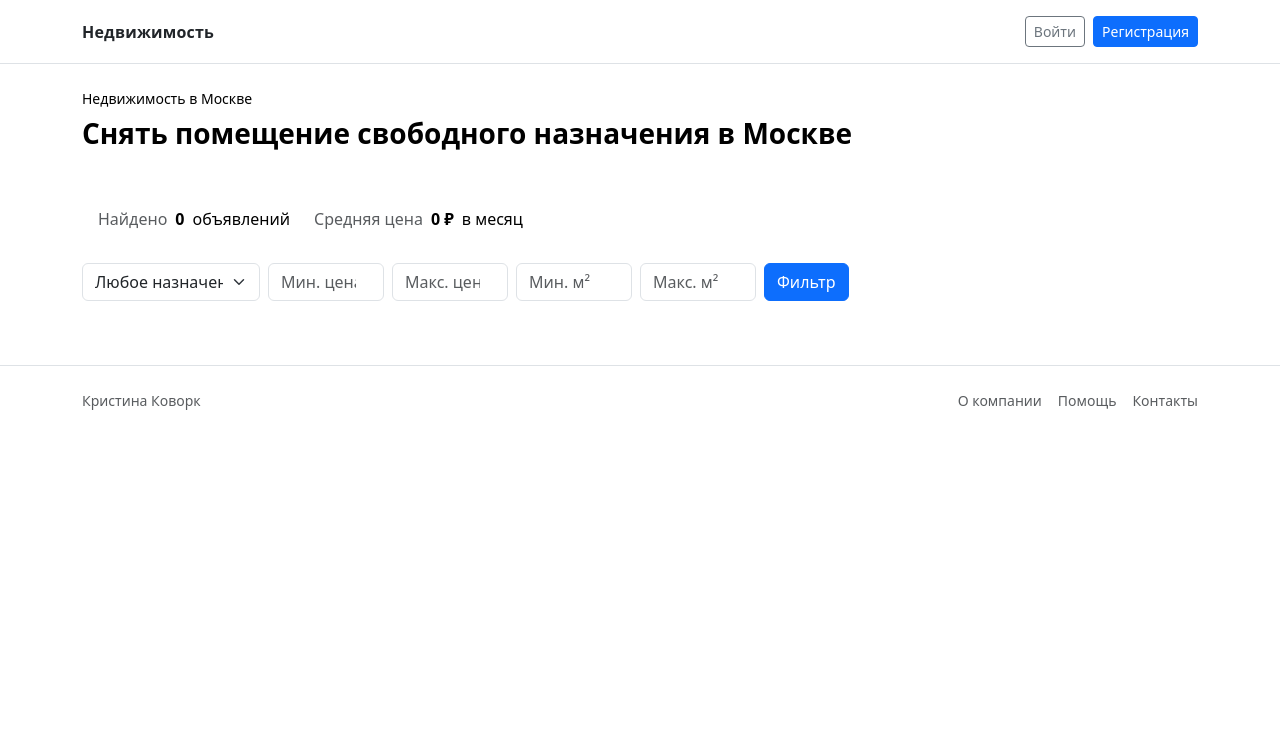
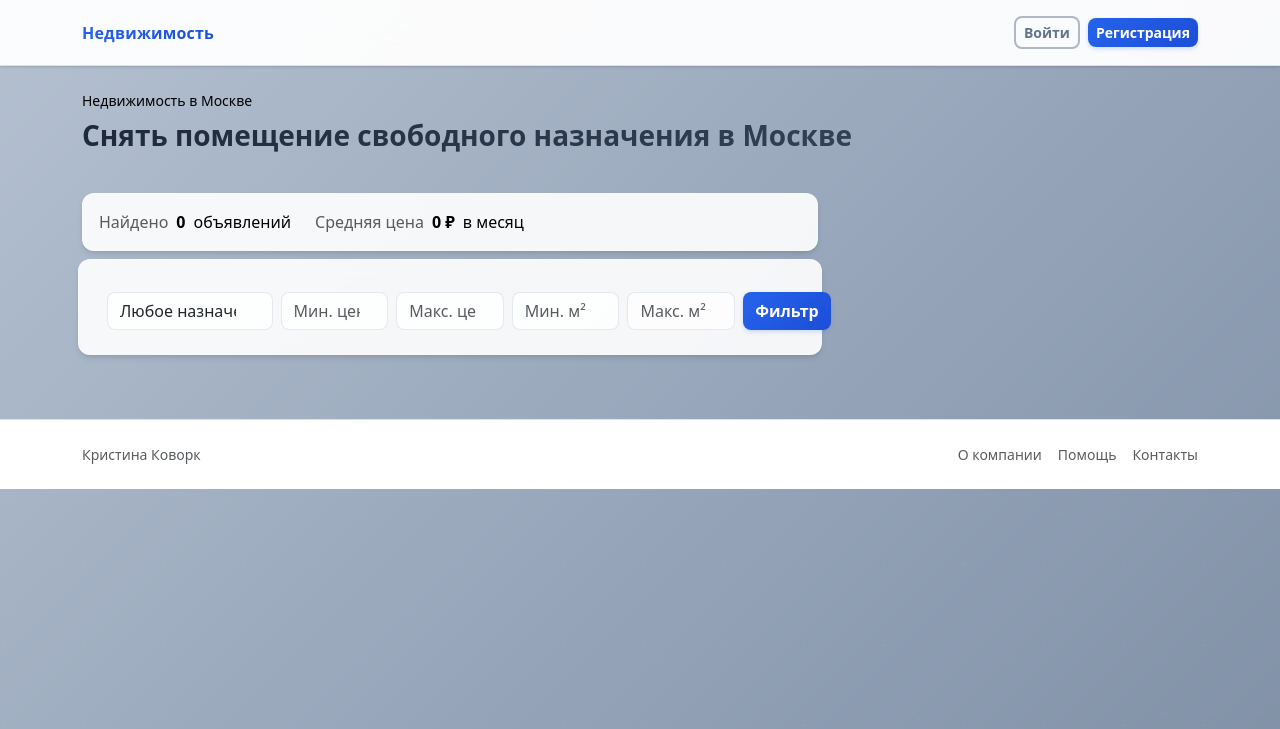
Before and after one commit to nerolyy/cian2, a PHP site: page /index.php in a window 1280 px wide. Shown: the top 729 px of the page. Run offline with PHP 8.4, Linux system fonts and the light colour scheme; data comes from the database, SQL or seed files in the repository; both versions use the stored data as it was after the commit; data that the repository does not hold is empty.

Commit message:
new design + fixed code

```diff
--- a/admin/purposes.php
+++ b/admin/purposes.php
@@ -3,7 +3,7 @@
 <?php include __DIR__ . '/../includes/auth.php'; ?>
 <?php authRequireAdmin(); ?>
 <?php
-// Handle create/update/delete
+
 if ($_SERVER['REQUEST_METHOD'] === 'POST') {
     $action = $_POST['action'] ?? '';
     if ($action === 'create') {
--- a/assets/js/app.js
+++ b/assets/js/app.js
@@ -1,4 +1,4 @@
-// Chat modal handlers
+
 document.getElementById('chatModal')?.addEventListener('show.bs.modal', (e) => {
   const btn = e.relatedTarget;
   const title = btn?.getAttribute('data-prop-title') || '';
@@ -19,7 +19,7 @@ document.getElementById('chatForm')?.addEventListener('submit', function(ev){
   wrap.parentElement.scrollTop = wrap.parentElement.scrollHeight;
 });
 
-// Lightweight image slider controls
+
 window.slideNext = function(btn){
   const slider = btn.closest('.img-slider');
   if(!slider) return;
--- a/css/style.css
+++ b/css/style.css
@@ -4,27 +4,167 @@
 .no-anim .active.carousel-item-start,
 .no-anim .active.carousel-item-end{transform:none !important}
 ::root{--gray-100:#f5f6f7;--gray-200:#eef0f2;--gray-300:#dfe3e6;--gray-600:#6b7280;--blue-600:#2563eb;--green-600:#16a34a;--text:#111827}
-html,body{background:#fff;color:var(--text)}
-.site-header .navbar-brand{letter-spacing:.2px}
+html,body{
+    background: linear-gradient(135deg, #f8fafc 0%, #e2e8f0 25%, #cbd5e1 50%, #94a3b8 75%, #64748b 100%);
+    background-attachment: fixed;
+    background-size: 400% 400%;
+    animation: gradientShift 15s ease infinite;
+    color:var(--text);
+    position: relative;
+}
+
+
+body::before {
+    content: '';
+    position: fixed;
+    top: 0;
+    left: 0;
+    width: 100%;
+    height: 100%;
+    background-image:
+        radial-gradient(circle at 25% 25%, rgba(255,255,255,0.1) 1px, transparent 1px),
+        radial-gradient(circle at 75% 75%, rgba(255,255,255,0.05) 1px, transparent 1px);
+    background-size: 50px 50px, 80px 80px;
+    background-position: 0 0, 25px 25px;
+    pointer-events: none;
+    z-index: -1;
+}
+
+@keyframes gradientShift {
+    0% { background-position: 0% 50%; }
+    50% { background-position: 100% 50%; }
+    100% { background-position: 0% 50%; }
+}
+.site-header {
+    background: rgba(255, 255, 255, 0.95);
+    backdrop-filter: blur(15px);
+    border-bottom: 1px solid rgba(255, 255, 255, 0.2);
+    box-shadow: 0 1px 3px 0 rgba(0, 0, 0, 0.1), 0 1px 2px 0 rgba(0, 0, 0, 0.06);
+}
+
+.site-header .navbar-brand{
+    letter-spacing:.2px;
+    background: linear-gradient(135deg, #2563eb, #1d4ed8);
+    -webkit-background-clip: text;
+    -webkit-text-fill-color: transparent;
+    background-clip: text;
+    font-weight: 700;
+}
 .breadcrumbs{font-size:.875rem;color:var(--gray-600)}
 .breadcrumbs a{color:inherit;text-decoration:none}
-.page-title{font-size:1.75rem;font-weight:700}
-.stats-bar{background:var(--gray-100);border-radius:8px}
+.page-title{
+    font-size:1.75rem;
+    font-weight:700;
+    background: linear-gradient(135deg, #1e293b, #334155);
+    -webkit-background-clip: text;
+    -webkit-text-fill-color: transparent;
+    background-clip: text;
+}
+
+
+form.row.g-2.mb-3 {
+    background: rgba(255, 255, 255, 0.9);
+    backdrop-filter: blur(10px);
+    border: 1px solid rgba(255, 255, 255, 0.2);
+    border-radius: 12px;
+    padding: 1.5rem;
+    box-shadow: 0 4px 6px -1px rgba(0, 0, 0, 0.1), 0 2px 4px -1px rgba(0, 0, 0, 0.06);
+}
+
+form.row.g-2.mb-3 .form-select,
+form.row.g-2.mb-3 .form-control {
+    border: 1px solid rgba(203, 213, 225, 0.5);
+    border-radius: 8px;
+    background: rgba(255, 255, 255, 0.8);
+    transition: all 0.3s ease;
+}
+
+form.row.g-2.mb-3 .form-select:focus,
+form.row.g-2.mb-3 .form-control:focus {
+    border-color: #2563eb;
+    box-shadow: 0 0 0 3px rgba(37, 99, 235, 0.1);
+    background: rgba(255, 255, 255, 1);
+}
+
+
+.btn-primary {
+    background: linear-gradient(135deg, #2563eb, #1d4ed8);
+    border: none;
+    border-radius: 8px;
+    font-weight: 600;
+    transition: all 0.3s ease;
+    box-shadow: 0 2px 4px rgba(37, 99, 235, 0.2);
+}
+
+.btn-primary:hover {
+    background: linear-gradient(135deg, #1d4ed8, #1e40af);
+    transform: translateY(-1px);
+    box-shadow: 0 4px 8px rgba(37, 99, 235, 0.3);
+}
+
+.btn-outline-primary {
+    border: 2px solid #2563eb;
+    color: #2563eb;
+    border-radius: 8px;
+    font-weight: 600;
+    transition: all 0.3s ease;
+}
+
+.btn-outline-primary:hover {
+    background: #2563eb;
+    border-color: #2563eb;
+    transform: translateY(-1px);
+    box-shadow: 0 4px 8px rgba(37, 99, 235, 0.2);
+}
+
+.btn-outline-secondary {
+    border: 2px solid rgba(100, 116, 139, 0.5);
+    color: #64748b;
+    border-radius: 8px;
+    font-weight: 600;
+    transition: all 0.3s ease;
+}
+
+.btn-outline-secondary:hover {
+    background: rgba(100, 116, 139, 0.1);
+    border-color: #64748b;
+    color: #64748b;
+    transform: translateY(-1px);
+}
+.stats-bar{
+    background: rgba(255, 255, 255, 0.9);
+    backdrop-filter: blur(10px);
+    border: 1px solid rgba(255, 255, 255, 0.2);
+    border-radius: 12px;
+    box-shadow: 0 4px 6px -1px rgba(0, 0, 0, 0.1), 0 2px 4px -1px rgba(0, 0, 0, 0.06);
+}
 .stats-bar .stat{display:flex;align-items:center;gap:.5rem}
 .stat .value{font-weight:700}
 .btn-map{background:#e8f0ff;color:#1d4ed8;border:1px solid #bfd3ff}
 .badge-owner{background:#e8f9f0;color:#0f5132;border:1px solid #b6f0d0}
-.card-offer{border:1px solid var(--gray-300)}
+.card-offer{
+    border: 1px solid rgba(255, 255, 255, 0.2);
+    background: rgba(255, 255, 255, 0.95);
+    backdrop-filter: blur(10px);
+    border-radius: 12px;
+    box-shadow: 0 4px 6px -1px rgba(0, 0, 0, 0.1), 0 2px 4px -1px rgba(0, 0, 0, 0.06);
+    transition: all 0.3s ease;
+}
+
+.card-offer:hover {
+    transform: translateY(-2px);
+    box-shadow: 0 10px 15px -3px rgba(0, 0, 0, 0.1), 0 4px 6px -2px rgba(0, 0, 0, 0.05);
+}
 .card-offer .thumb{object-fit:cover;width:100%;height:100%}
-/* Make image column stretch to full card height */
+
 .card-offer .row.g-0{align-items:stretch}
 .card-offer .row.g-0 > .image-col{display:flex;position:relative}
 .card-offer .row.g-0 > .image-col .thumb{flex:1 1 auto}
-/* Consistent fixed height for image column across slides */
+
 .card-offer .image-col{height:240px;overflow:hidden;position:relative;padding:8px;box-sizing:border-box}
 @media (min-width:768px){.card-offer .image-col{height:280px}}
 @media (min-width:1200px){.card-offer .image-col{height:320px}}
-/* Fix consistent height for carousel in cards */
+
 .card-offer .carousel,
 .card-offer .carousel-inner,
 .card-offer .carousel-item{height:100%}
@@ -36,7 +176,6 @@ html,body{background:#fff;color:var(--text)}
 .card-offer .carousel-item{transition:opacity .25s ease-in-out}
 .card-offer .carousel-item img{width:100%;height:100%;object-fit:cover;transition:none;display:block}
 
-/* New: simple, JS-based slider to avoid Bootstrap slide flicker */
 .img-slider{position:relative;width:100%;height:100%;overflow:hidden;border-radius:6px;background:#f2f3f5}
 .img-slider .slide{position:absolute;inset:0;width:100%;height:100%;object-fit:cover;display:none}
 .img-slider .slide.active{display:block}
@@ -45,7 +184,7 @@ html,body{background:#fff;color:var(--text)}
 .img-slider .nav.next{right:8px}
 .img-slider .nav:focus{outline:none}
 
-/* Property page hero fixed height */
+
 .prop-hero{max-height:420px; height:420px; object-fit:cover}
 .offer-meta{font-size:.875rem;color:var(--gray-600)}
 .level-list{font-size:.875rem}
@@ -54,4 +193,42 @@ html,body{background:#fff;color:var(--text)}
 .price-strong{font-weight:700}
 .aside-box{border:1px solid var(--gray-300);border-radius:8px}
 .check-icon{display:inline-flex;width:20px;height:20px;border-radius:50%;align-items:center;justify-content:center;background:#e6f9f0;color:#0f5132}
-@media (max-width:768px){.page-title{font-size:1.3rem}.level-list .head{width:90px}}
+
+@media (max-width:768px){
+    .page-title{font-size:1.3rem}
+    .level-list .head{width:90px}
+
+
+    html,body{
+        animation: none;
+        background: linear-gradient(135deg, #f8fafc 0%, #e2e8f0 50%, #cbd5e1 100%);
+    }
+
+
+    .card-offer:hover {
+        transform: none;
+    }
+
+    .btn-primary:hover,
+    .btn-outline-primary:hover,
+    .btn-outline-secondary:hover {
+        transform: none;
+    }
+}
+
+
+.container {
+    position: relative;
+    z-index: 1;
+}
+
+
+@media (min-width: 1200px) {
+    .card-offer {
+        transition: all 0.4s cubic-bezier(0.4, 0, 0.2, 1);
+    }
+
+    .card-offer:hover {
+        transform: translateY(-4px) scale(1.02);
+    }
+}
--- a/header.php
+++ b/header.php
@@ -6,7 +6,7 @@
     <title>Снять помещение свободного назначения в Москве</title>
     <link rel="stylesheet" href="https://cdn.jsdelivr.net/npm/bootstrap@5.3.0/dist/css/bootstrap.min.css">
     <?php
-    // Determine app root path like /sss no matter current subdir
+
     $scriptName = $_SERVER['SCRIPT_NAME'] ?? '/';
     $segments = explode('/', trim($scriptName, '/'));
     $appRoot = '/' . ($segments[0] ?? '');
@@ -18,7 +18,7 @@
 if (session_status() === PHP_SESSION_NONE) { session_start(); }
 $currentUser = $_SESSION['user'] ?? null;
 ?>
-<header class="site-header border-bottom bg-white">
+<header class="site-header border-bottom">
     <div class="container py-3 d-flex align-items-center justify-content-between">
         <div class="d-flex align-items-center gap-3">
             <a class="navbar-brand fw-bold text-dark m-0" href="<?php echo htmlspecialchars($appRoot); ?>/index.php">Недвижимость</a>
--- a/includes/db.php
+++ b/includes/db.php
@@ -1,6 +1,5 @@
 <?php
-// Простое подключение к MySQL через PDO
-// Значения можно переопределить через переменные окружения
+
 $dbHost = getenv('DB_HOST') ?: '127.0.0.1';
 $dbPort = getenv('DB_PORT') ?: '8889';
 $dbName = getenv('DB_NAME') ?: 'sss';
--- a/includes/header.php
+++ b/includes/header.php
@@ -18,7 +18,7 @@
 if (session_status() === PHP_SESSION_NONE) { session_start(); }
 $currentUser = $_SESSION['user'] ?? null;
 ?>
-<header class="site-header border-bottom bg-white">
+<header class="site-header border-bottom">
     <div class="container py-3 d-flex align-items-center justify-content-between">
         <div class="d-flex align-items-center gap-3">
             <a class="navbar-brand fw-bold text-dark m-0" href="<?php echo htmlspecialchars($appRoot); ?>/index.php">Недвижимость</a>
--- a/index.php
+++ b/index.php
@@ -1,10 +1,9 @@
-<?php ini_set('display_errors', 1); error_reporting(E_ALL); ?>
 <?php include __DIR__ . '/includes/header.php'; ?>
 <?php include __DIR__ . '/includes/db.php'; ?>
 <?php
-// Resolve image URL relative to app root from header ($appRoot)
+
 function assetUrl($path) {
-    global $appRoot; // defined in includes/header.php
+    global $appRoot;
     if (!$path) return '';
     $path = str_replace('\\\\', '/', $path);
     $path = str_replace('\\', '/', $path);
@@ -25,7 +24,7 @@ function assetUrl($path) {
     <div class="row g-4 mt-3">
         <div class="col-12 col-lg-8">
             <?php
-            // Build filters first to reuse for stats
+
             $where = [];
             $params = [];
             if (!empty($_GET['purpose'])) { $where[] = 'purpose = :purpose'; $params[':purpose'] = $_GET['purpose']; }
@@ -34,7 +33,7 @@ function assetUrl($path) {
             if (!empty($_GET['min_area'])) { $where[] = 'area_sqm >= :min_area'; $params[':min_area'] = (float)$_GET['min_area']; }
             if (!empty($_GET['max_area'])) { $where[] = 'area_sqm <= :max_area'; $params[':max_area'] = (float)$_GET['max_area']; }
             $whereSql = $where ? (' WHERE ' . implode(' AND ', $where)) : '';
-            // Stats
+
             $statStmt = $pdo->prepare('SELECT COUNT(*) AS cnt, AVG(price_per_month) AS avg_price FROM properties' . $whereSql);
             $statStmt->execute($params);
             $stats = $statStmt->fetch() ?: ['cnt'=>0,'avg_price'=>0];
--- a/profile.php
+++ b/profile.php
@@ -38,7 +38,7 @@ if ($_SERVER['REQUEST_METHOD'] === 'POST') {
         }
     }
 }
-// Refresh local $user after possible update
+
 $user = authCurrentUser();
 ?>
 <main class="container my-5" style="max-width:720px;">
--- a/property.php
+++ b/property.php
@@ -1,7 +1,7 @@
 <?php include __DIR__ . '/includes/header.php'; ?>
 <?php include __DIR__ . '/includes/db.php'; ?>
 <?php
-// Resolve image URL relative to app root from header ($appRoot)
+
 function assetUrl($path) {
     global $appRoot;
     if (!$path) return '';
```
Also changed, not shown: admin/property_edit.php (+4 -4 lines), database.sql (+6 -9 lines), db.php (+6 -7 lines), test_db.php (+5 -5 lines).
